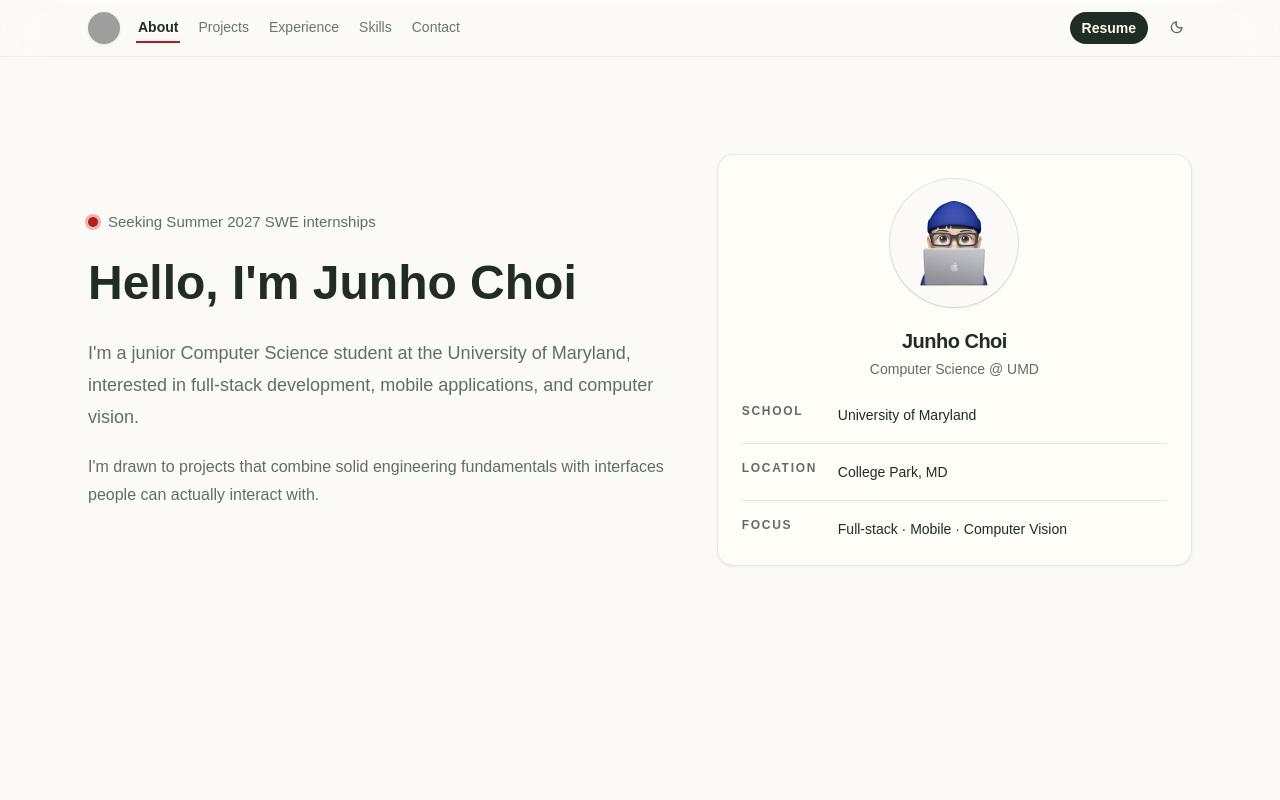
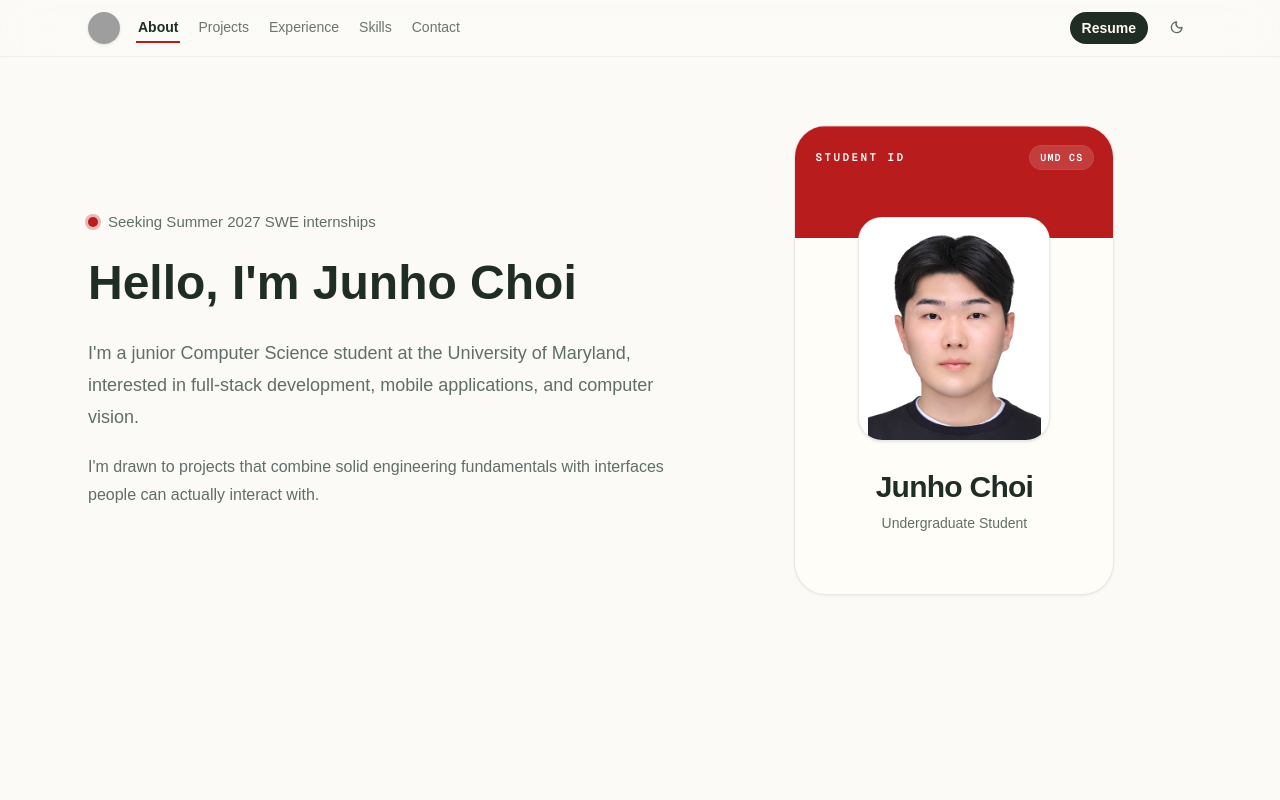
Before and after one commit to jchoi0407/portfolio, a Next.js app: page / in a window 1280 px wide. Shown: the top 800 px of the page. Built offline with nearby package versions, Linux system fonts and the light colour scheme; grey boxes are pictures that could not be loaded.

Commit message:
edited profile section

```diff
--- a/src/components/Hero.tsx
+++ b/src/components/Hero.tsx
@@ -1,11 +1,5 @@
 
-import Image from "next/image";
-
-const snapshotItems = [
-  { label: "School", value: "University of Maryland" },
-  { label: "Location", value: "College Park, MD" },
-  { label: "Focus", value: "Full-stack · Mobile · Computer Vision" },
-];
+import HeroProfileCard from "@/src/components/HeroProfileCard";
 
 export default function Hero() {
   return (
@@ -13,7 +7,7 @@ export default function Hero() {
       id="about"
       className="mx-auto grid min-h-[90vh] w-full max-w-6xl scroll-mt-20 items-center gap-12 px-6 py-24 lg:grid-cols-[1.1fr_0.9fr]"
     >
-      <div className="max-w-3xl">
+      <div className="max-w-2xl">
         <div className="flex items-center gap-2.5 text-[15px] font-medium text-[#5f6f64] dark:text-[#b7c3b9]">
           <span className="relative flex h-2.5 w-2.5">
             <span className="absolute inline-flex h-full w-full rounded-full bg-[#b91c1c] opacity-75 animate-ping" />
@@ -38,43 +32,7 @@ export default function Hero() {
         </p>
       </div>
 
-      <aside className="group rounded-2xl border border-[#1f2d24]/10 bg-[#fffdf8] p-6 shadow-sm shadow-[#1f2d24]/5 transition duration-300 hover:-translate-y-1 hover:border-[#1f2d24]/15 hover:shadow-xl hover:shadow-[#1f2d24]/10 dark:border-white/10 dark:bg-[#111111] dark:shadow-black/20 dark:hover:border-white/20">
-        <div className="relative mx-auto h-32 w-32 overflow-hidden rounded-full bg-[#fbfaf7] shadow-sm shadow-[#1f2d24]/10 ring-1 ring-[#1f2d24]/10 transition duration-300 group-hover:brightness-105 dark:bg-[#181818] dark:ring-white/10">
-          <Image
-            src="/projects/portfolio_avatar.png"
-            alt="Junho Choi avatar"
-            fill
-            sizes="128px"
-            className="object-contain p-1"
-            priority
-          />
-        </div>
-
-        <div className="mt-5 text-center">
-          <p className="text-xl font-semibold tracking-tight text-[#1f2d24] dark:text-[#f4f1df]">
-            Junho Choi
-          </p>
-          <p className="mt-1 text-sm font-medium text-[#5f6f64] dark:text-[#b7c3b9]">
-            Computer Science @ UMD
-          </p>
-        </div>
-
-        <div className="mt-6 divide-y divide-[#1f2d24]/10 dark:divide-white/10">
-          {snapshotItems.map((item) => (
-            <div
-              key={item.label}
-              className="grid gap-2 py-4 first:pt-0 last:pb-0 sm:grid-cols-[88px_1fr]"
-            >
-              <span className="text-xs font-semibold uppercase tracking-[0.14em] text-[#5f6f64] dark:text-[#b7c3b9]">
-                {item.label}
-              </span>
-              <span className="text-sm font-medium leading-6 text-[#1f2d24] dark:text-[#f4f1df]">
-                {item.value}
-              </span>
-            </div>
-          ))}
-        </div>
-      </aside>
+      <HeroProfileCard />
     </section>
   );
 }
--- /dev/null
+++ b/src/components/HeroProfileCard.tsx
@@ -0,0 +1,132 @@
+"use client";
+
+import Image from "next/image";
+import { useState } from "react";
+
+const profileDetails = [
+  { label: "School", value: "University of Maryland" },
+  { label: "Location", value: "College Park, MD" },
+  { label: "Track", value: "Machine Learning" },
+];
+
+const qrCells = [
+  0, 1, 2, 3, 4, 6, 8, 9, 10, 12, 14, 15, 16, 18, 20, 22, 24, 25, 26, 28, 30,
+  31, 33, 35, 36, 38, 40, 42, 44, 45, 47, 48, 49, 52, 54, 56, 57, 58, 60, 62,
+  64, 66, 67, 69, 70, 72, 74, 75, 76, 78, 80,
+];
+
+export default function HeroProfileCard() {
+  const [flipped, setFlipped] = useState(false);
+
+  function flipCard() {
+    setFlipped((current) => !current);
+  }
+
+  return (
+    <div
+      role="button"
+      tabIndex={0}
+      onClick={flipCard}
+      onKeyDown={(event) => {
+        if (event.key === "Enter" || event.key === " ") {
+          event.preventDefault();
+          flipCard();
+        }
+      }}
+      className="group relative mx-auto block w-full max-w-[320px] cursor-pointer text-left outline-none [perspective:1200px]"
+      aria-label="Flip Junho Choi profile card"
+    >
+      <div
+        className={`relative min-h-[470px] rounded-[2rem] transition duration-700 [transform-style:preserve-3d] group-focus-visible:ring-2 group-focus-visible:ring-[#b91c1c]/30 ${
+          flipped ? "[transform:rotateY(180deg)]" : ""
+        }`}
+      >
+        <div
+          className="absolute inset-0 overflow-hidden rounded-[2rem] border border-[#1f2d24]/10 bg-[#fffdf8] p-5 shadow-sm shadow-[#1f2d24]/5 [backface-visibility:hidden] dark:border-white/10 dark:bg-[#111111] dark:shadow-black/20"
+        >
+          <div className="pointer-events-none absolute inset-x-0 top-0 h-28 bg-[#b91c1c] dark:bg-[#8f1818]" />
+          <div className="pointer-events-none absolute inset-x-6 top-0 h-px bg-white/35" />
+          <div className="relative z-10 flex items-center justify-between gap-4">
+            <p className="font-mono text-[11px] font-semibold uppercase tracking-[0.22em] text-white">
+              Student ID
+            </p>
+            <span className="rounded-full bg-white/15 px-2.5 py-1 font-mono text-[10px] font-semibold uppercase tracking-[0.12em] text-white ring-1 ring-white/20">
+              UMD CS
+            </span>
+          </div>
+
+          <div className="relative z-10 mt-12 flex justify-center">
+            <div className="relative h-56 w-48 overflow-hidden rounded-3xl border border-[#1f2d24]/10 bg-white p-2 shadow-sm shadow-[#1f2d24]/10 dark:border-white/10 dark:bg-[#181818]">
+              <Image
+                src="/profile.jpg"
+                alt="Junho Choi profile"
+                fill
+                sizes="160px"
+                className="object-contain brightness-[1.04]"
+                priority
+              />
+            </div>
+          </div>
+
+          <div className="relative z-10 mt-7 text-center">
+            <h2 className="text-3xl font-semibold tracking-tight text-[#1f2d24] dark:text-[#f4f1df]">
+              Junho Choi
+            </h2>
+            <p className="mt-2 text-sm font-medium text-[#5f6f64] dark:text-[#b7c3b9]">
+              Undergraduate Student
+            </p>
+          </div>
+
+        </div>
+
+        <div
+          className="absolute inset-0 overflow-hidden rounded-[2rem] border border-[#1f2d24]/10 bg-[#fffdf8] p-5 shadow-sm shadow-[#1f2d24]/5 [backface-visibility:hidden] [transform:rotateY(180deg)] dark:border-white/10 dark:bg-[#111111] dark:shadow-black/20"
+        >
+          <div className="pointer-events-none absolute inset-x-0 top-0 h-20 bg-[#b91c1c] dark:bg-[#8f1818]" />
+          <div className="pointer-events-none absolute inset-x-6 top-0 h-px bg-white/35" />
+          <div className="relative z-10">
+            <p className="font-mono text-[11px] font-semibold uppercase tracking-[0.22em] text-white">
+              Profile details
+            </p>
+          </div>
+
+          <div className="relative z-10 mt-12 divide-y divide-[#1f2d24]/10 border-b border-[#1f2d24]/10 dark:divide-white/10 dark:border-white/10">
+            {profileDetails.map((detail) => (
+              <div key={detail.label} className="py-3">
+                <p className="font-mono text-[11px] font-semibold uppercase tracking-[0.16em] text-[#5f6f64] dark:text-[#b7c3b9]">
+                  {detail.label}
+                </p>
+                <p className="mt-1.5 text-sm font-semibold leading-6 text-[#1f2d24] dark:text-[#f4f1df]">
+                  {detail.value}
+                </p>
+              </div>
+            ))}
+          </div>
+
+          <div className="relative z-10 mt-7 flex justify-center">
+            <button
+              type="button"
+              onClick={(event) => {
+                event.stopPropagation();
+              }}
+              className="grid h-28 w-28 grid-cols-9 gap-0.5 rounded-xl border border-[#1f2d24]/10 bg-[#fbfaf7] p-2 transition hover:-translate-y-0.5 hover:border-[#274c3a]/30 dark:border-white/10 dark:bg-white/[0.06]"
+              aria-label="Scan Junho Choi profile QR code"
+            >
+              {Array.from({ length: 81 }).map((_, index) => (
+                <span
+                  key={index}
+                  className={`rounded-[1px] ${
+                    qrCells.includes(index)
+                      ? "bg-[#1f2d24] dark:bg-[#f4f1df]"
+                      : "bg-transparent"
+                  }`}
+                  aria-hidden="true"
+                />
+              ))}
+            </button>
+          </div>
+        </div>
+      </div>
+    </div>
+  );
+}
```
Also changed, not shown: public/profile.jpg (added).
